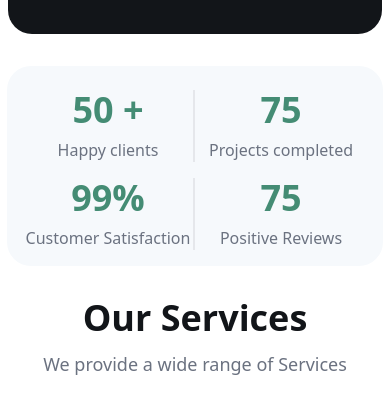
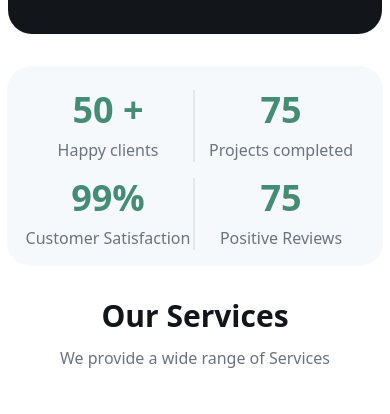
Before and after one commit to jawad-ilyas/Expo-Tech-Solution, a React (Vite) app: page / in a window 390 px wide. Shown: the part 659-1073 px from the top of the page. Built offline with nearby package versions, Linux system fonts and the light colour scheme.

Commit message:
accordian responsive section

```diff
--- a/src/components/Accordian.jsx
+++ b/src/components/Accordian.jsx
@@ -44,13 +44,13 @@ function Accordion() {
     };
 
     return (
-        <div className='xl:w-11/12 mx-auto 2xl:w-8/12 mb-20' >
-            <div className='flex flex-row items-center space-x-16'>
-                <div className='w-1/2 space-y-4'>
+        <div className='xl:w-11/12  2xl:w-8/12 mb-20 no | mx-2' >
+            <div className='no | flex flex-col items-center lg:space-x-16'>
+                <div className='lg:w-1/2 lg:space-y-4 no |  order-1 mx-4 mt-4'>
                     {items.map((item, index) => (
                         <div key={index} className={` ${openIndex === index ? 'delay-300 duration-300 transition-all ease-in-out text-primary' : "text-gray-600 "} `}>
                             <div
-                                className={` font-inter  pb-4 cursor-pointer text-3xl font-semibold  ${openIndex === index ? 'text-primary' : "text-gray-600 "} `}
+                                className={` font-inter  pb-4 cursor-pointer lg:text-3xl font-semibold  ${openIndex === index ? 'text-primary' : "text-gray-600 "} no | text-2xl `}
                                 onClick={() => handleClick(index, item.image)}
                                 aria-expanded={openIndex === index}
                                 role='button'
@@ -76,7 +76,7 @@ function Accordion() {
                         </div>
                     ))}
                 </div>
-                <div className=' w-1/2 p-2 image_class'>
+                <div className=' no | lg:w-1/2 p-2 image_class  order-0 flex items-center justify-center'>
                     {currentImage && <img className='rounded-3xl' src={currentImage} alt="Selected" />}
                 </div>
             </div>
--- a/src/components/OurServices.jsx
+++ b/src/components/OurServices.jsx
@@ -3,8 +3,8 @@ import React from 'react'
 function OurServices({ title, description, center }) {
   return (
     <div className='flex flex-col items-center justify-center '>
-      <h1 className='text-dark text-4xl mb-3 font-semibold'>{title}</h1>
-      <h5 className={`text-gray-500 text-lg mb-8 ${center === false ? "text-left" : "text-center"}`}>{description}</h5>
+      <h1 className='text-dark lg:text-4xl mb-3 font-semibold no | text-3xl'>{title}</h1>
+      <h5 className={`text-gray-500  mb-8 no | text-base px-12 ${center === false ? "text-left" : "text-center"}`}>{description}</h5>
     </div>
   )
 }
--- a/src/screens/Home.jsx
+++ b/src/screens/Home.jsx
@@ -33,9 +33,9 @@ function Home() {
             <HeroSection />
             <AchievementsSection />
              <OurServicesSection />
-            {/*  <AccordianSection />
+            <AccordianSection />
 
-            <WhyUsSection />
+            {/*  <WhyUsSection />
             <TestimonialSection />
             <FaqSection />
             <JoinOurTeamSection />
```
